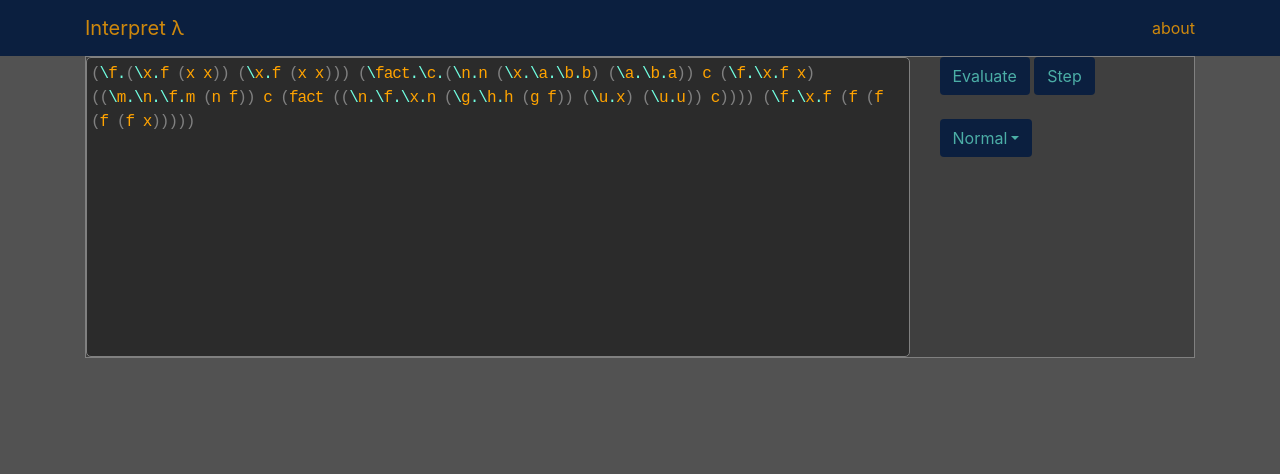
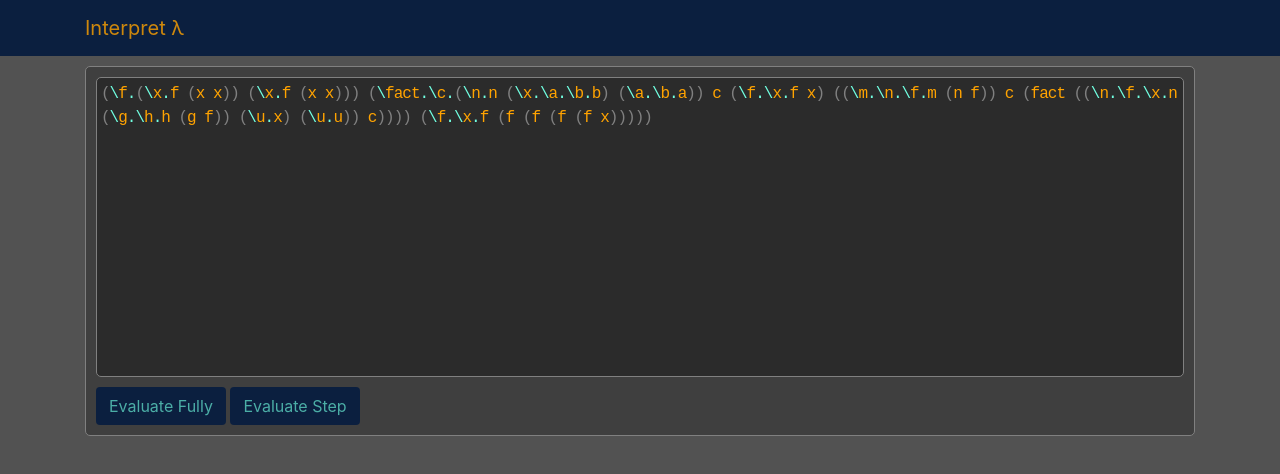
Before and after one commit to parkertimmins/lambda_interpreter, a plain HTML site: page index.html in a window 1280 px wide. Drawn offline with nearby package versions, Linux system fonts and the light colour scheme.

Commit message:
remove evaluator type dropdown, change some html and styling

```diff
--- a/index.html
+++ b/index.html
@@ -27,35 +27,17 @@
             <div class="navbar-header">
                 <div id="title" class="navbar-brand" >Interpret λ</div>
             </div>
-            <ul class="nav navbar-nav">
-                <li><a id="about">about</a></li>
-            </ul>
         </div>
     </nav>
-
-
     <div class="container">
         <div class="well">
-        <div class="row">
-
-            <div id="code" class="col-md-9">
+            <div class="inner">
+                <div id="code"></div>
+                <div>
+                    <button id="eval_button" type="submit" class="btn">Evaluate Fully</button>
+                    <button id="step_button" type="submit" class="btn">Evaluate Step</button>
+                </div>
             </div>
-
-            <div class="col-md-3">
-                <button id="eval_button" type="submit" class="btn">Evaluate</button>
-                <button id="step_button" type="submit" class="btn">Step</button>
-
-                <br>
-                <br>
-                    <div class="dropdown">
-                        <button id="strategies" class="btn btn-default dropdown-toggle" type="button" data-toggle="dropdown" aria-haspopup="true" aria-expanded="true">
-                        </button>
-                        <ul id="strategies_dropdown" class="dropdown-menu" aria-labelledby="dropdownMenu1">
-                        </ul>
-                    </div>
-
-            </div>
-        </div>
         </div>
     </div>
 <script src="main.js"></script>
--- a/main.js
+++ b/main.js
@@ -1,23 +1,12 @@
-
-var evaluation_stategies = {
-    "Normal" : normal_step
-};
 
 var lambdaEditor;
 $(function() {
-
-    $("#strategies").text(Object.keys(evaluation_stategies)[0]);
-
-    $(".dropdown-menu li a").click(function () {
-        $("#strategies").text($(this).text());
-    });
-
     $("#eval_button").mouseup(function(){
         $(this).blur();
-    })
+    });
     $("#step_button").mouseup(function(){
         $(this).blur();
-    })
+    });
 
     CodeMirror.defineSimpleMode("lambda", {
             start: [
@@ -26,8 +15,6 @@ $(function() {
                 {regex: /\\|\./, token: "slash_dot"}
             ]
     });
-
-    //lambdaEditor = CodeMirror.fromTextArea(document.getElementById("expression"), {
 
     lambdaEditor = CodeMirror(document.getElementById("code"), {
         lineWrapping: true,
@@ -38,16 +25,10 @@ $(function() {
     });
 });
 
-$.each(evaluation_stategies, function(name, func) {
-    $("#strategies_dropdown").append("<li><a href=\"#\">" + name+ "</a></li>");
-});
-
 function run(evaluator, expr) {
-    if (expr != '') {
+    if (expr) {
         var t = new Date().getTime();
-        var tokens = lex(expr);
-        var parsed = parse(tokens);
-        var evaled = evaluator(parsed).node;
+        var evaled = evaluator(parse(lex(expr))).node;
         var delay = new Date().getTime() - t;
         console.log('delay: ' + delay);
         return pp(evaled);
@@ -55,13 +36,12 @@ function run(evaluator, expr) {
 }
 
 $("#eval_button").click(function(){
-    var stepper = evaluation_stategies[$("#strategies").text()];
+    var stepper = normal_step;
     lambdaEditor.setValue(run(fixpoint(stepper), lambdaEditor.getValue()));
     console.log('redexes: ' + redexes);
 });
 
-
 $("#step_button").click(function(){
-    var stepper = evaluation_stategies[$("#strategies").text()];
+    var stepper = normal_step;
     lambdaEditor.setValue(run(stepper, lambdaEditor.getValue()));
 });
--- a/style.css
+++ b/style.css
@@ -4,8 +4,6 @@ body {
 }
 
 .cm-s-expr {
-    /*color: rgba(255, 163, 0, 0.83);
-    */
     background-color:#2B2B2B;
     border-radius: 5px;
     -moz-border-radius: 5px;
@@ -18,16 +16,6 @@ body {
     letter-spacing: -1px;
     word-wrap:break-word;
     -moz-appearance: textfield-multiline;
-
-    /*
-    border: none;
-    width: 100%;
-    max-width:100%;
-    height: 100%;
-    font-size: 11pt;
-    outline: none;
-    overflow: auto;
-    */
 }
 
 .cm-s-expr .cm-paren { color:#808080; }
@@ -45,10 +33,17 @@ body {
 .well {
     background-color: #3f3f3f;
     border: 1px solid gray;
+    border-radius: 5px;
+    padding: 10px;
+}
+
+#code {
+    margin-bottom: 10px;
 }
 
 .navbar {
     background-color: #0b1f3f;
+    margin-bottom: 10px;
 }
 
 .dropdown-menu {
@@ -57,5 +52,5 @@ body {
 
 .btn {
     background-color: #0b1f3f;
-     color: rgba(113, 255, 225, 0.64);
+    color: rgba(113, 255, 225, 0.64);
 }
```
